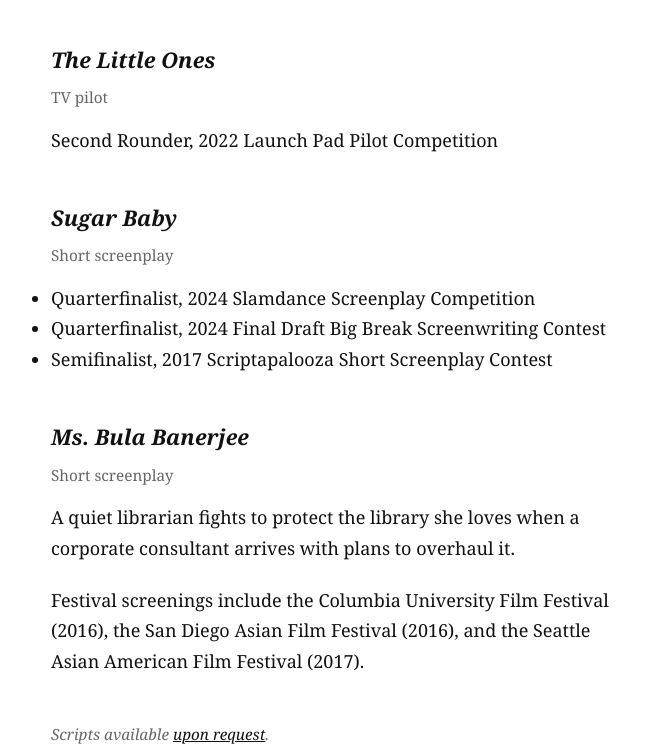
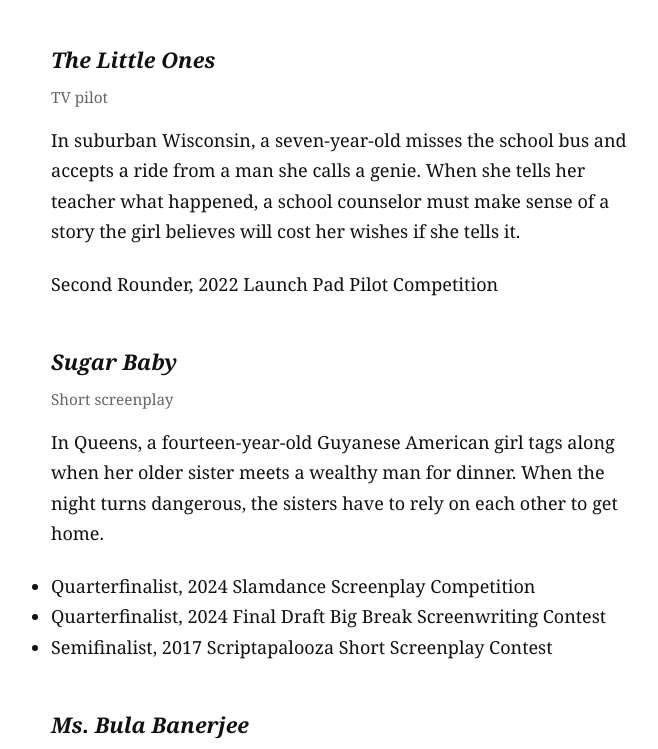
Before and after one commit to Rakesh6720/rakeshbaruah.com, a plain HTML site: page screenwriting.html in a window 1280 px wide. Shown: the part 561-1310 px from the top of the page, without its empty margins (296-954 px from the left). Drawn offline with Linux system fonts and the light colour scheme.

Commit message:
Add loglines for The Little Ones and Sugar Baby

```diff
--- a/screenwriting.html
+++ b/screenwriting.html
@@ -35,11 +35,13 @@
     <article class="work-entry">
         <h3>The Little Ones</h3>
         <p class="work-meta">TV pilot</p>
+          <p>In suburban Wisconsin, a seven-year-old misses the school bus and accepts a ride from a man she calls a genie. When she tells her teacher what happened, a school counselor must make sense of a story the girl believes will cost her wishes if she tells it.</p>
         <p>Second Rounder, 2022 Launch Pad Pilot Competition</p>
     </article>
     <article class="work-entry">
         <h3>Sugar Baby</h3>
         <p class="work-meta">Short screenplay</p>
+          <p>In Queens, a fourteen-year-old Guyanese American girl tags along when her older sister meets a wealthy man for dinner. When the night turns dangerous, the sisters have to rely on each other to get home.</p>
         <ul>
           <li>Quarterfinalist, 2024 Slamdance Screenplay Competition</li>
           <li>Quarterfinalist, 2024 Final Draft Big Break Screenwriting Contest</li>
```
